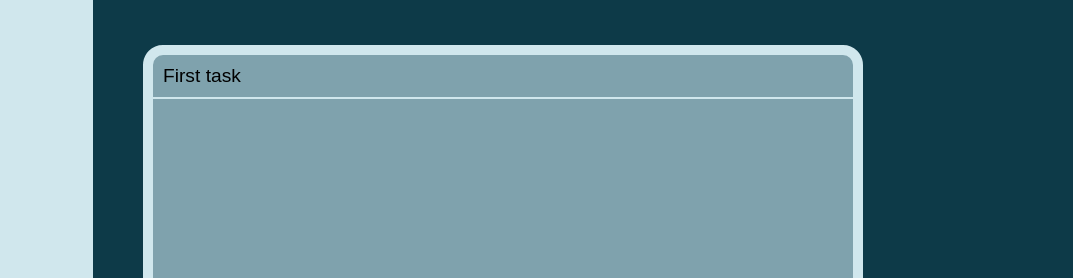
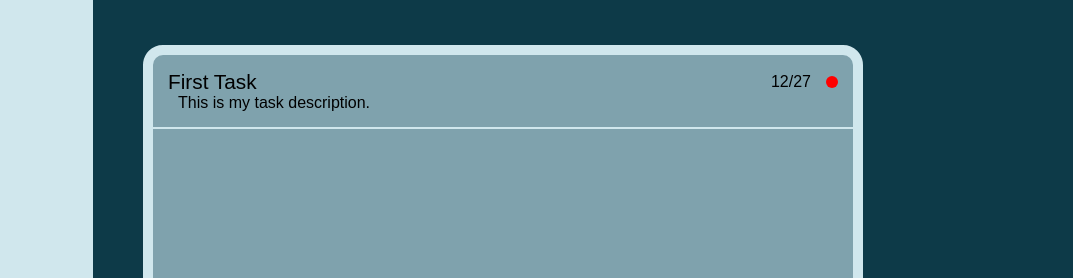
Before and after one commit to bella-t22/todo-list, a website built with webpack: page src/index.html in a window 1280 px wide. Shown: the part 200-478 px from the top of the page, 207-1280 px from the left. Built offline with nearby package versions, Linux system fonts and the light colour scheme; a web font is replaced by a local one.

Commit message:
Style task and add elements

```diff
--- a/src/app.css
+++ b/src/app.css
@@ -92,7 +92,42 @@ h2 {
 }
 
 .task {
-    font-size: 1.2rem;
-    padding: 10px;
     border-bottom: 2px solid rgb(208, 231, 237);
+    padding: 15px;
 }
+
+.task-header {
+    display: flex;
+    justify-content: space-between;
+    align-items: center;
+}
+
+.task-due-div {
+    display: flex;
+    align-items: center;
+    gap: 15px;
+}
+
+.task-title {
+    font-weight: 400;
+    font-size: 1.3rem;
+    margin: 0;
+    padding: 0;
+}
+
+.task-desc {
+    margin: 0;
+    margin-left: 10px;
+}
+
+.task-due-date {
+    margin: 0;
+}
+
+.task-priority {
+    width: 12px;
+    height: 12px;
+    border: none;
+    border-radius: 50%;
+    background-color: red;
+}
--- a/src/home.js
+++ b/src/home.js
@@ -43,8 +43,34 @@ main.appendChild(projectCard);
 
 const task = document.createElement('div');
 task.classList.add('task');
-task.textContent = 'First task';
 projectCard.appendChild(task);
+
+const taskHeader = document.createElement('div');
+taskHeader.classList.add('task-header');
+task.appendChild(taskHeader);
+
+const taskTitle = document.createElement('h3');
+taskTitle.classList.add('task-title');
+taskTitle.textContent = 'First Task';
+taskHeader.appendChild(taskTitle);
+
+const taskDueDiv = document.createElement('div');
+taskDueDiv.classList.add('task-due-div');
+taskHeader.appendChild(taskDueDiv);
+
+const taskDesc = document.createElement('p');
+taskDesc.classList.add('task-desc');
+taskDesc.textContent = 'This is my task description.';
+task.appendChild(taskDesc);
+
+const taskDueDate = document.createElement('p');
+taskDueDate.classList.add('task-due-date');
+taskDueDate.textContent = '12/27';
+taskDueDiv.appendChild(taskDueDate);
+
+const taskPriority = document.createElement('div');
+taskPriority.classList.add('task-priority');
+taskDueDiv.appendChild(taskPriority);
 
 // create default project for todos to be added to
 // create project button to create new projects
--- a/src/index.html
+++ b/src/index.html
@@ -2,7 +2,7 @@
 <html>
   <head>
     <meta charset="utf-8">
-    <title>Output Management</title>
+    <title>To-do List</title>
   <meta name="viewport" content="width=device-width, initial-scale=1">
 
   <link rel="preconnect" href="https://fonts.googleapis.com">
```
Also changed, not shown: dist/index.html, dist/main.js.
